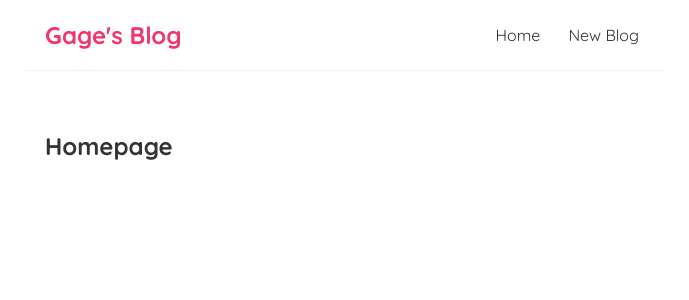
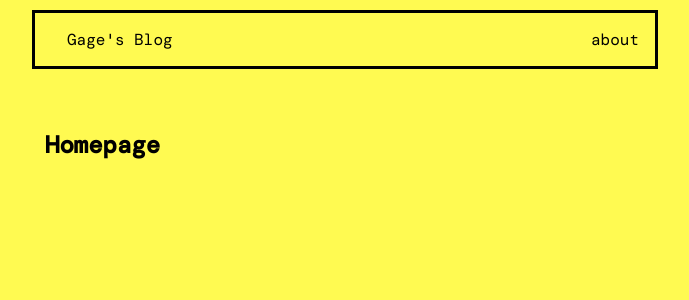
Before and after one commit to Gatewayss/vox-blog, a React (Create React App) app: page / in a window 1280 px wide. Shown: the top 300 px of the page, without its empty margins (295-984 px from the left). Built offline with nearby package versions, Linux system fonts and the light colour scheme.

Commit message:
Add more styles

```diff
--- a/src/Navbar.js
+++ b/src/Navbar.js
@@ -1,10 +1,9 @@
 const Navbar = () => {
     return (
       <nav className="navbar">
-        <h1>Gage's Blog</h1>
+        <a href="/">Gage's Blog</a>
         <div className="links">
-          <a href="/">Home</a>
-          <a href="/create">New Blog</a>
+          <a href="/create">about</a>
         </div>
       </nav>
     );
--- a/src/index.css
+++ b/src/index.css
@@ -1,22 +1,22 @@
-@import url('https://fonts.googleapis.com/css2?family=Quicksand:wght@300;400;500;600;700&display=swap');
+@import url('https://fonts.googleapis.com/css2?family=DM+Mono:wght@400;500&family=Roboto+Mono&display=swap');
+
 
 /* base styles */
 * {
   margin: 0;
-  font-family: "Quicksand";
-  color: #333;
+  font-family: 'DM Mono', monospace;
+  color: black;
+  background-color: #fffa51;
 }
 .navbar {
-  padding: 20px;
+  padding: 10px;
   display: flex;
   align-items: center;
   max-width: 600px;
-  margin: 0 auto;
-  border-bottom: 1px solid #f2f2f2;
+  margin: 10px auto;
+  border: 3px solid black;
 }
-.navbar h1 {
-  color: #f1356d;
-}
+
 .navbar .links {
   margin-left: auto;
 }
@@ -25,9 +25,7 @@
   text-decoration: none;
   padding: 6px;
 }
-.navbar a:hover {
-  color: #f1356d;
-}
+
 .content {
   max-width: 600px;
   margin: 40px auto;
```
